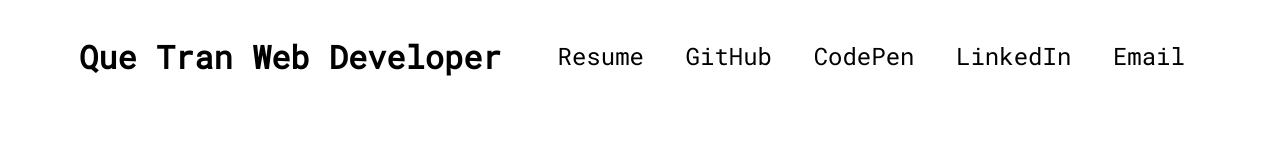
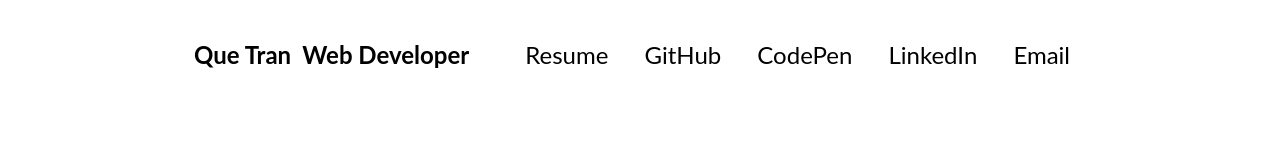
Before and after one commit to qtrandeveloper/portfolio, a plain HTML site: page index.html in a window 1280 px wide. Drawn offline with Linux system fonts and the light colour scheme.

Commit message:
added html5

```diff
--- a/index.html
+++ b/index.html
@@ -13,23 +13,24 @@
         TODO: make resume and add.
         TODO: add projects to codepen.
         TODO: upload code to all projects to github.
-        TODO:
+        TODO: polish projects and portfolio
+        TODO: make responsive and test on mobile tablet chrome firefox edge
     -->
 
-      <div class="me">
+      <nav>
         <h1>Que Tran<span class="blink">_</span>Web Developer</h1>
         <ul>
           <li><a href="#" target="_blank">Resume</a></li>
           <li><a href="https://github.com/qtrandeveloper" target="_blank">GitHub</a></li>
           <li><a href="#" target="_blank">CodePen</a></li>
           <li><a href="#" target="_blank">LinkedIn</a></li>
-          <li><a href="qtrandeveloper@outlook.com" target="_blank">Email</a></li>
+          <li><a href="mailto:qtrandeveloper@outlook.com" target="_blank">Email</a></li>
         </ul>
-      </div>
+      </nav>
 
-      <div id="portfolio">
+      <main>
 
-      </div>
+      </main>
 
   </body>
 </html>
--- a/style.css
+++ b/style.css
@@ -1,12 +1,10 @@
-@import url('https://fonts.googleapis.com/css?family=Roboto+Mono');
-
 * {
-    font-family: 'Roboto Mono', monospace;
+    font-family: 'Lato', monospace;
     cursor: crosshair;
     scroll-behavior: smooth;
 }
 
-.me {
+nav {
     display: flex;
     justify-content: center;
     align-items: center;
@@ -48,7 +46,7 @@ a:visited {
 }
 
 TODO: create responsive 3x3 project grid
-#portfolio {
+main {
 
 }
 
```
